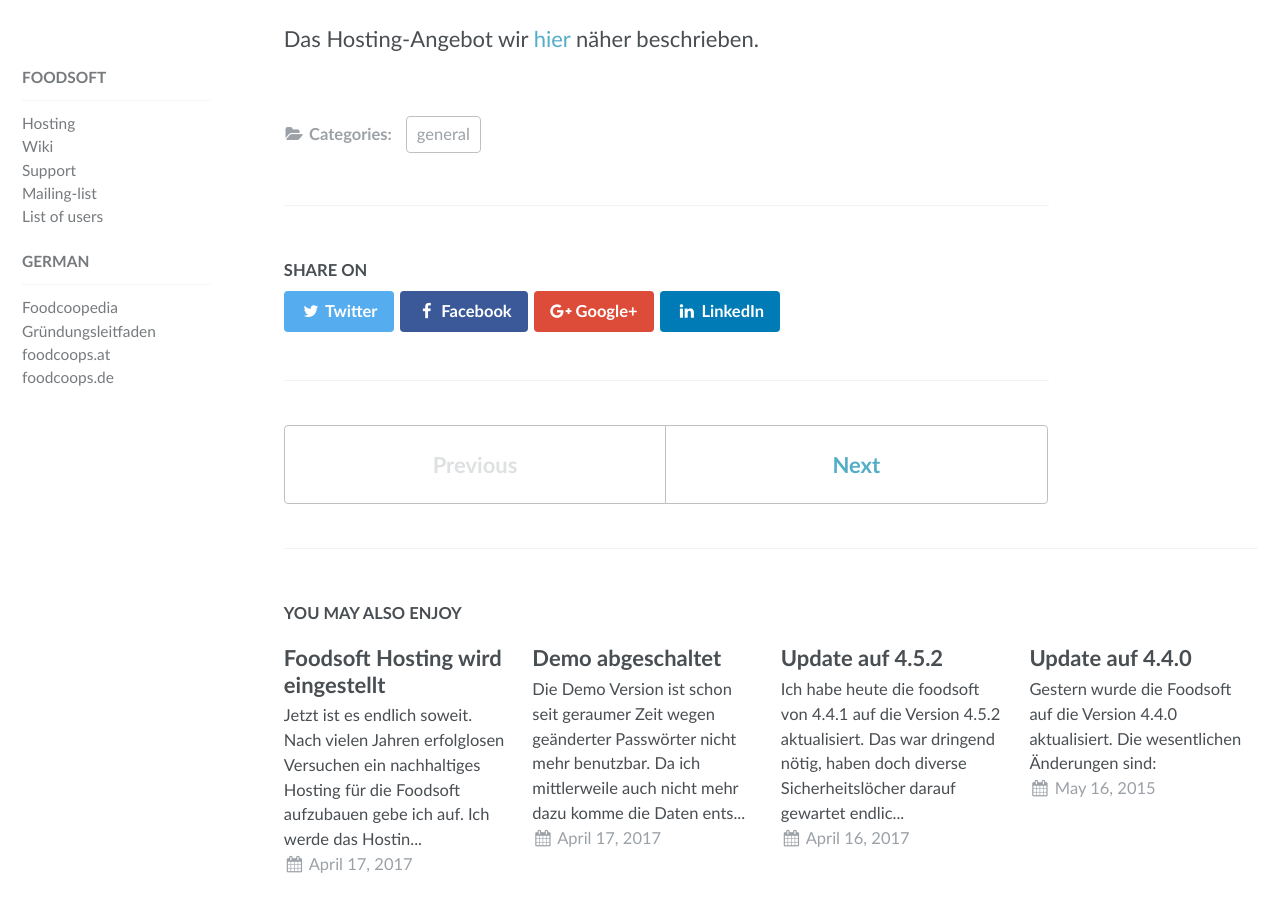
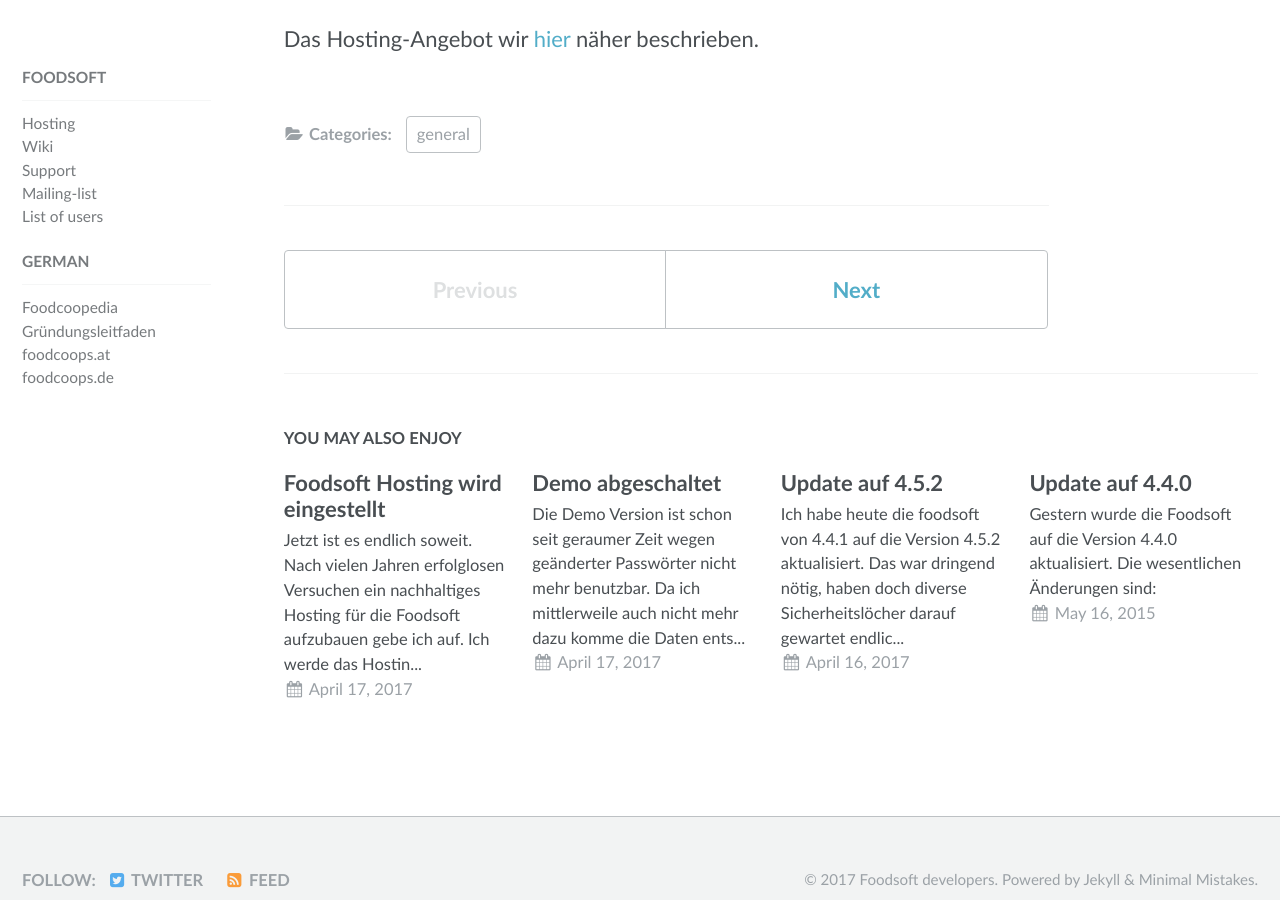
Before and after one commit to foodcoops/foodcoops.github.io, a Jekyll site: the page built from _posts/2007-06-22-foodsoft-portal-startet.md, in a window 1280 px wide and 900 px high, scrolled down 623 px. Built offline with Jekyll 4.4.1, drawn with Linux system fonts in a browser that asks for light colours.

Commit message:
Fix pagination and remove sharing buttons

```diff
--- a/_config.yml
+++ b/_config.yml
@@ -149,7 +149,7 @@
 # Outputting
 permalink: /:title/
 paginate: 7 # amount of posts to show
-paginate_path: /news/page-:num/
+paginate_path: /news/page:num/
 timezone: UTC # http://en.wikipedia.org/wiki/List_of_tz_database_time_zones
 
 
@@ -218,7 +218,7 @@
       author_profile: false
       read_time: false
       comments: # true
-      share: true
+      share: false
       related: true
       sidebar:
         nav: links
```
